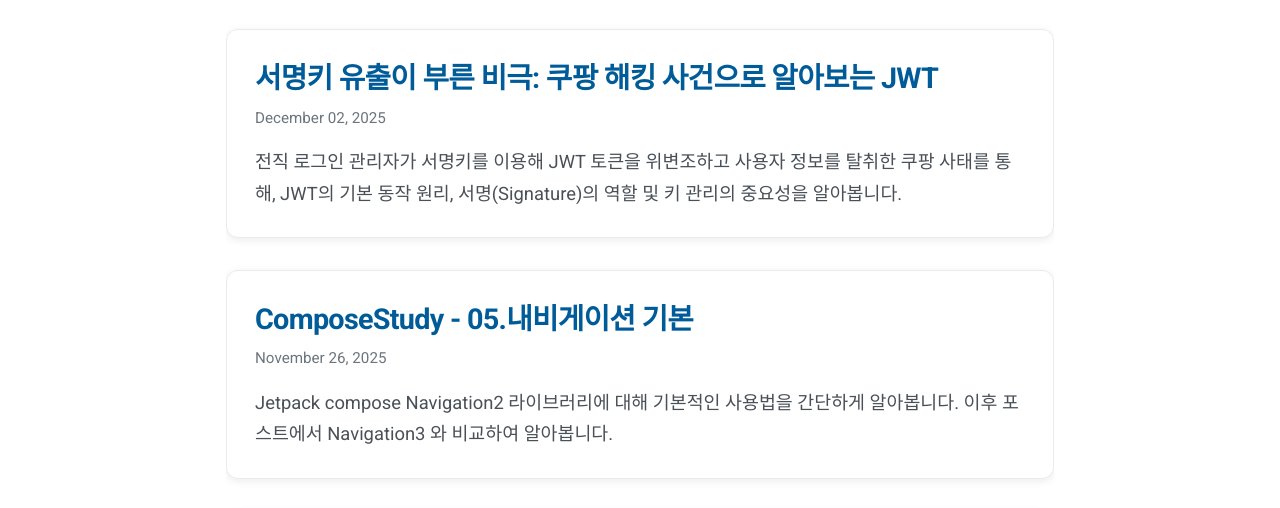
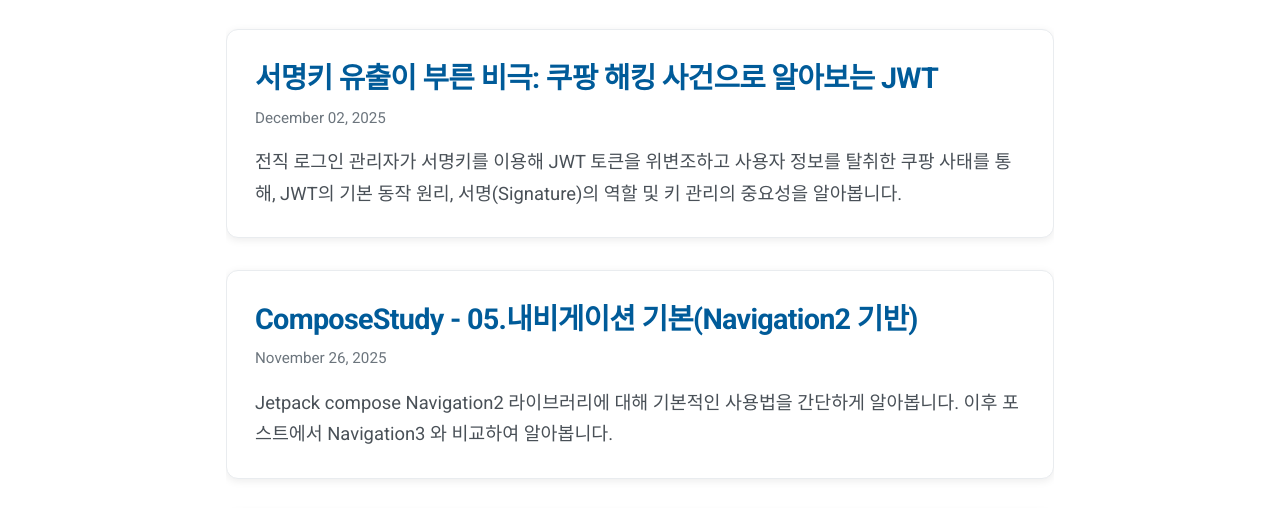
Before and after one commit to SongWoody/SongWoody.github.io, a Gatsby site: page / in a window 1280 px wide. Shown: the part 224-732 px from the top of the page. Built offline with nearby package versions, Linux system fonts and the light colour scheme; Gatsby itself is replaced by a stand-in of ours; a small style sheet from the web is missing.

Commit message:
Compose 네이게이션2 마무리

```diff
--- a/content/blog/compose/05_Compose 내비게이션2 기본.md
+++ b/content/blog/compose/05_Compose 내비게이션2 기본.md
@@ -1,5 +1,5 @@
 ---
-title: ComposeStudy - 05.내비게이션 기본
+title: ComposeStudy - 05.내비게이션 기본(Navigation2 기반)
 date: "2025-11-26T20:46:12.1112"
 description: "Jetpack compose Navigation2 라이브러리에 대해 기본적인 사용법을 간단하게 알아봅니다. 이후 포스트에서 Navigation3 와 비교하여 알아봅니다."
 categories: ["안드로이드", "컴포즈"]
```
